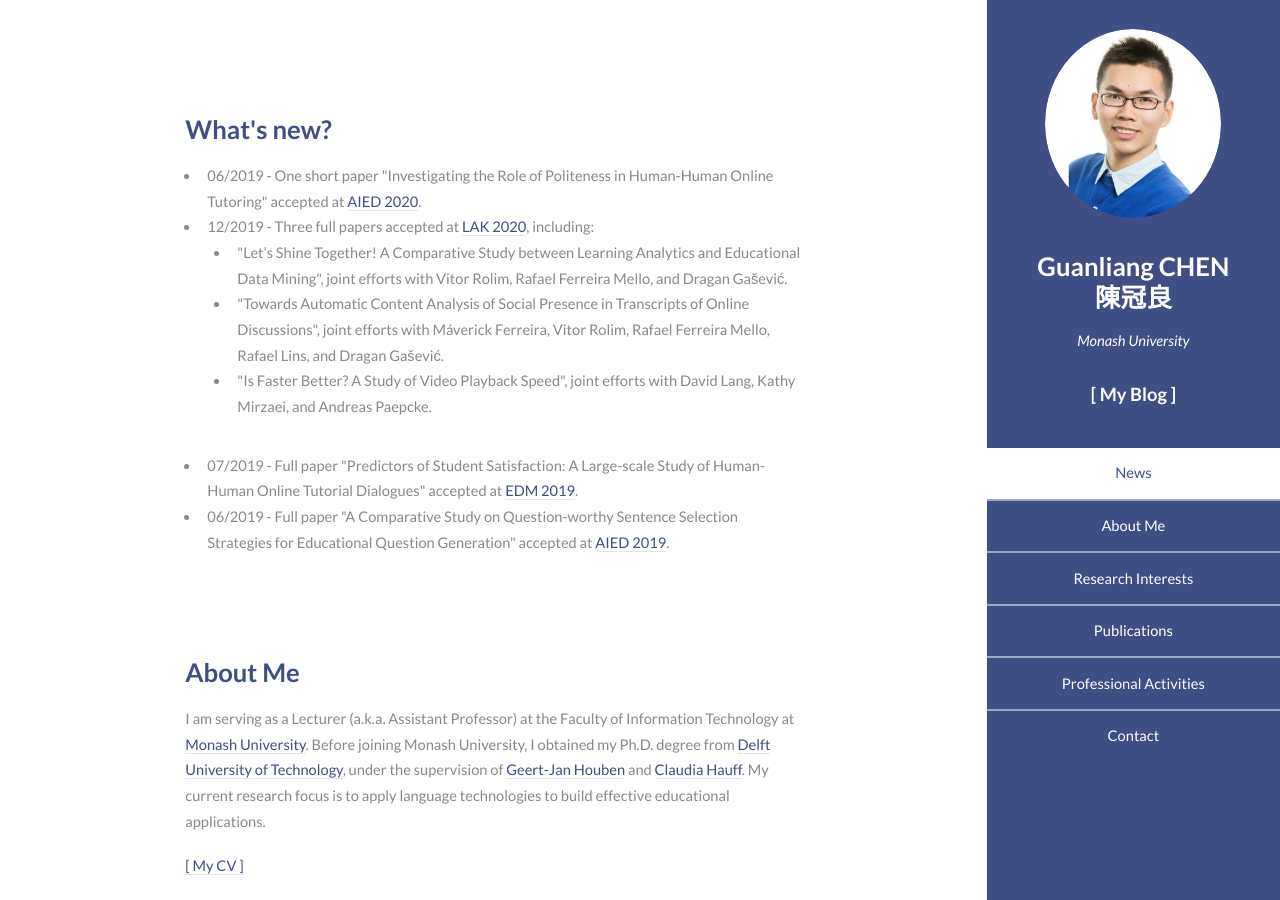
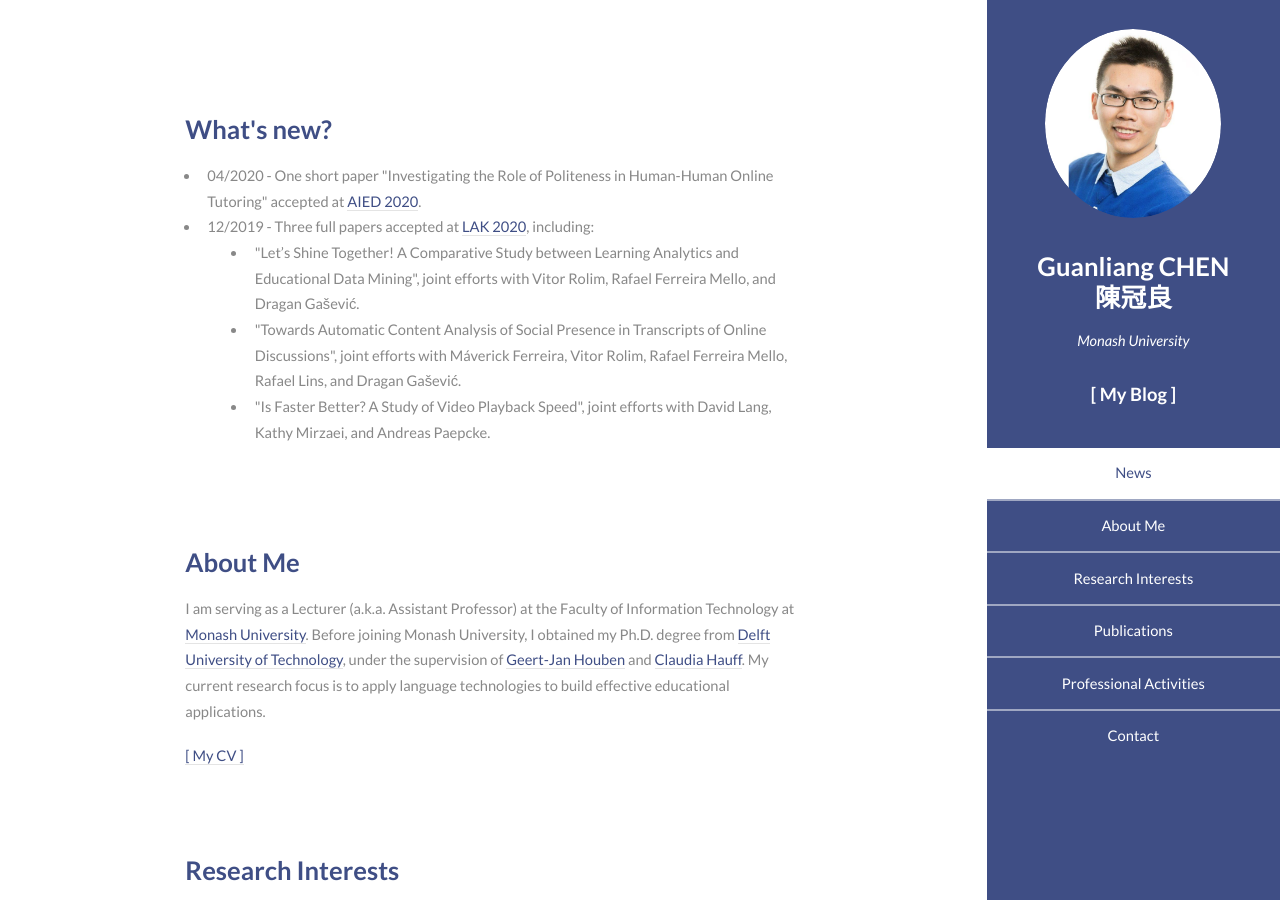
Before and after one commit to AngusGLChen/__angusglchen.github.io, a Jekyll site: the page index.html, which Jekyll copies as it is, in a window 1280 px wide and 900 px high. Built offline with Jekyll 4.4.1, drawn with Linux system fonts in a browser that asks for light colours.

Commit message:
Jun 22, 2020

```diff
--- a/index.html
+++ b/index.html
@@ -62,26 +62,22 @@
 										</div>
 										<h3>What's new?</h3>
 											<ul>
-												<li>06/2019 - One short paper "Investigating the Role of Politeness in Human-Human Online Tutoring" accepted at <a href="https://aied2020.nees.com.br/">AIED 2020</a>.</li>
-												<li>12/2019 - Three full papers accepted at <a href="https://lak20.solaresearch.org/"> LAK 2020</a>, including:</li>
-													<ul style='padding-left:30px;'>
+												<li>04/2020 - One short paper "Investigating the Role of Politeness in Human-Human Online Tutoring" accepted at <a href="https://aied2020.nees.com.br/">AIED 2020</a>.</li>
+												<li>12/2019 - Three full papers accepted at <a href="https://lak20.solaresearch.org/"> LAK 2020</a>, including:
+													<ul style='padding-left:40px;'>
 														<li>"Let’s Shine Together! A Comparative Study between Learning Analytics and Educational Data Mining", joint efforts with Vitor Rolim, Rafael Ferreira Mello, and Dragan Gašević.</li>
 														<li>"Towards Automatic Content Analysis of Social Presence in Transcripts of Online Discussions", joint efforts with Máverick Ferreira, Vitor Rolim, Rafael Ferreira Mello, Rafael Lins, and Dragan Gašević.</li>
 														<li>"Is Faster Better? A Study of Video Playback Speed", joint efforts with David Lang, Kathy Mirzaei, and Andreas Paepcke.</li>
 													</ul>
-												<li>07/2019 - Full paper "Predictors of Student Satisfaction: A Large-scale Study of Human-Human Online Tutorial Dialogues" accepted at <a href="http://educationaldatamining.org/edm2019/">EDM 2019</a>.</li>
-												<li>06/2019 - Full paper "A Comparative Study on Question-worthy Sentence Selection Strategies for Educational Question Generation" accepted at <a href="https://caed-lab.com/aied2019/">AIED 2019</a>.</li>
-
+												</li>
+												<!--li>07/2019 - Full paper "Predictors of Student Satisfaction: A Large-scale Study of Human-Human Online Tutorial Dialogues" accepted at <a href="http://educationaldatamining.org/edm2019/">EDM 2019</a>.</li>
+												<!--li>06/2019 - Full paper "A Comparative Study on Question-worthy Sentence Selection Strategies for Educational Question Generation" accepted at <a href="https://caed-lab.com/aied2019/">AIED 2019</a>.</li>
 												<!--li>05/2019 - I defended my Ph.D. thesis: <a href="https://doi.org/10.4233/uuid:dd213d9b-e621-442d-8d11-4cd8b6e19635">MOOC Analytics: Learner Modeling and Content Generation.</a></li>
 												<!--li>06/2018 - I will go to attend <a href="http://naacl2018.org/">NAACL HLT</a>, <a href="https://solaresearch.org/events/lasi/lasi-2018/">LASI</a> and <a href="http://www.icwsm.org/2018/index.php">ICWSM</a> and present my research in June.</li>
-
 												<li>03/2018 - Full paper "A Large-scale Dataset for Educational Question Generation" accepted at <a href="http://www.icwsm.org/2018/index.php">ICWSM</a>, 2018.</li>
-
 												<li>07/2017 - I gave a keynote talk in the <a href="http://www.xlearningcenter.com/nd.jsp?id=139&_np=2_302">Doctoral Student Forum on MOOC Research</a> at the Peking University, Beijing, China in July 2017. The slides are available on <a href="https://www.slideshare.net/GuanliangChen/doctoral-student-discussion-forum-on-moocs">Slideshare</a>.</li>
-
 												<li>06/2017 - Yingying Bao, a former master student in our group, was at EDM 2017 to present our accepted short paper in June 2017.</li>
 												<li>03/2017 - I attended LAK 2017 for my accepted poster paper and the <a href="https://dan7davis.github.io/post-MOOC/">Post-MOOC Development Workshop</a> that I co-organised in March 2017.</li!-->
-
 										    </ul>
 									</header>
 								</div>
```
